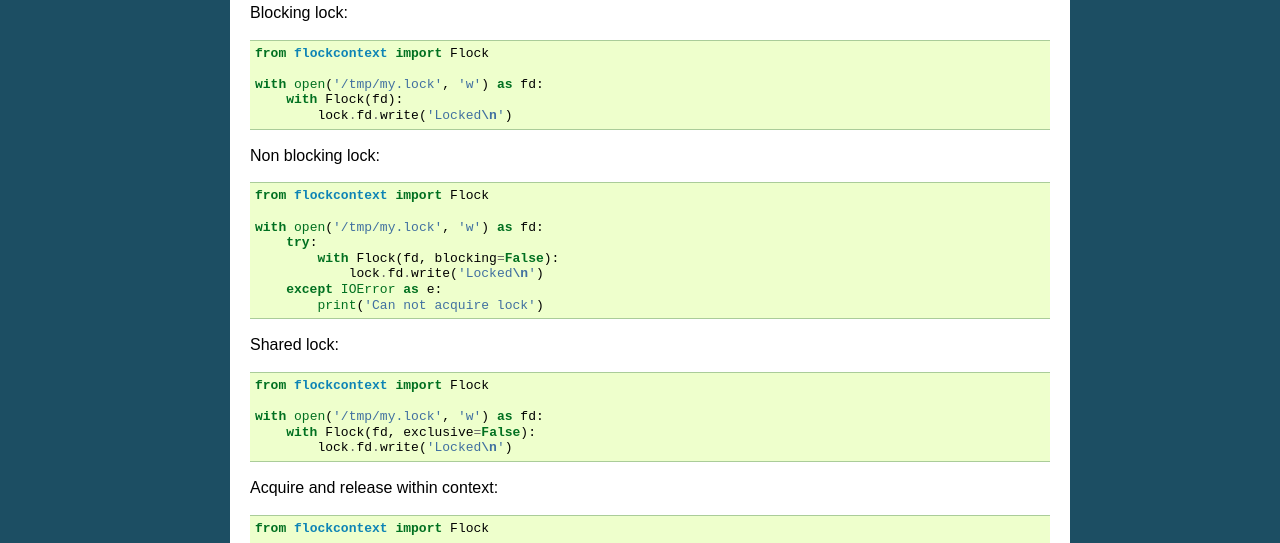
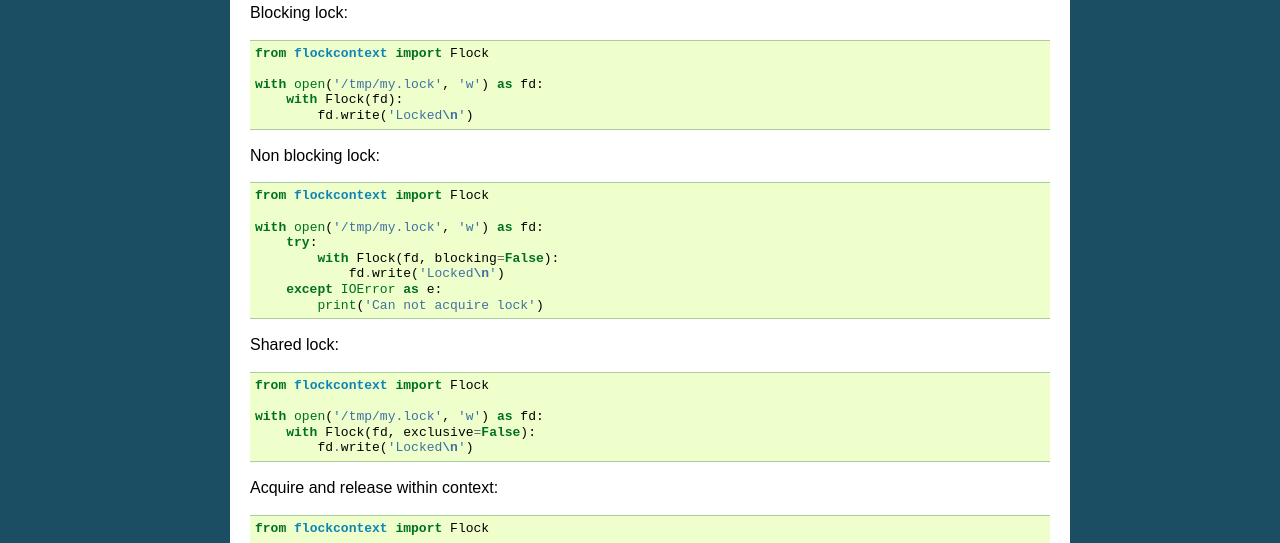
Before and after one commit to AntoineCezar/flockcontext, a Sphinx documentation site: the page built from docs/usage.rst, in a window 1280 px wide. Shown: the part 943-1486 px from the top of the page. Built offline with Sphinx 7.4.7, drawn with Linux system fonts in a browser that asks for light colours.

Commit message:
Fix typo

```diff
--- a/docs/usage.rst
+++ b/docs/usage.rst
@@ -59,7 +59,7 @@ Blocking lock::
 
     with open('/tmp/my.lock', 'w') as fd:
         with Flock(fd):
-            lock.fd.write('Locked\n')
+            fd.write('Locked\n')
 
 Non blocking lock::
 
@@ -68,7 +68,7 @@ Non blocking lock::
     with open('/tmp/my.lock', 'w') as fd:
         try:
             with Flock(fd, blocking=False):
-                lock.fd.write('Locked\n')
+                fd.write('Locked\n')
         except IOError as e:
             print('Can not acquire lock')
 
@@ -78,7 +78,7 @@ Shared lock::
 
     with open('/tmp/my.lock', 'w') as fd:
         with Flock(fd, exclusive=False):
-            lock.fd.write('Locked\n')
+            fd.write('Locked\n')
 
 Acquire and release within context::
 
```
